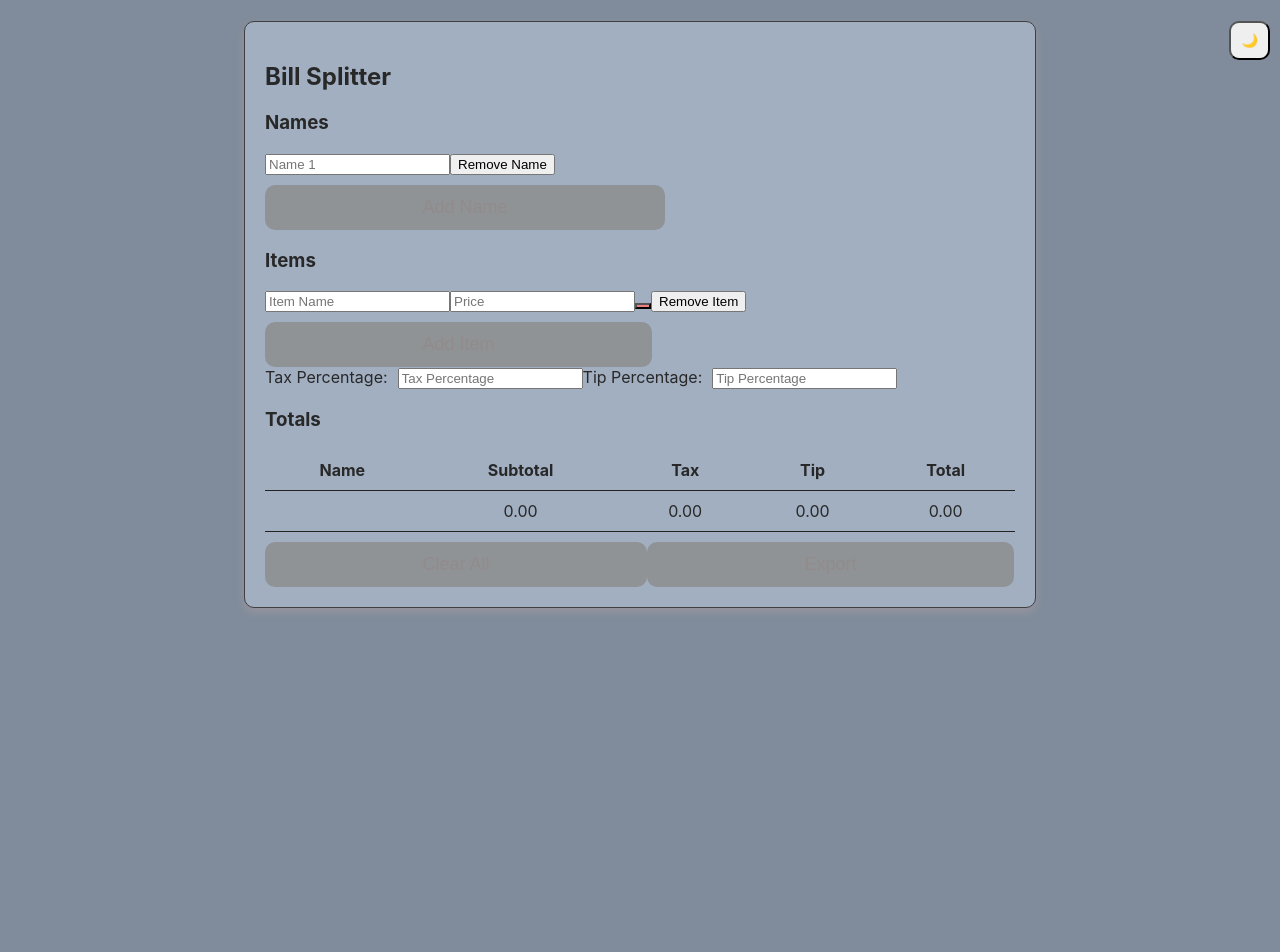
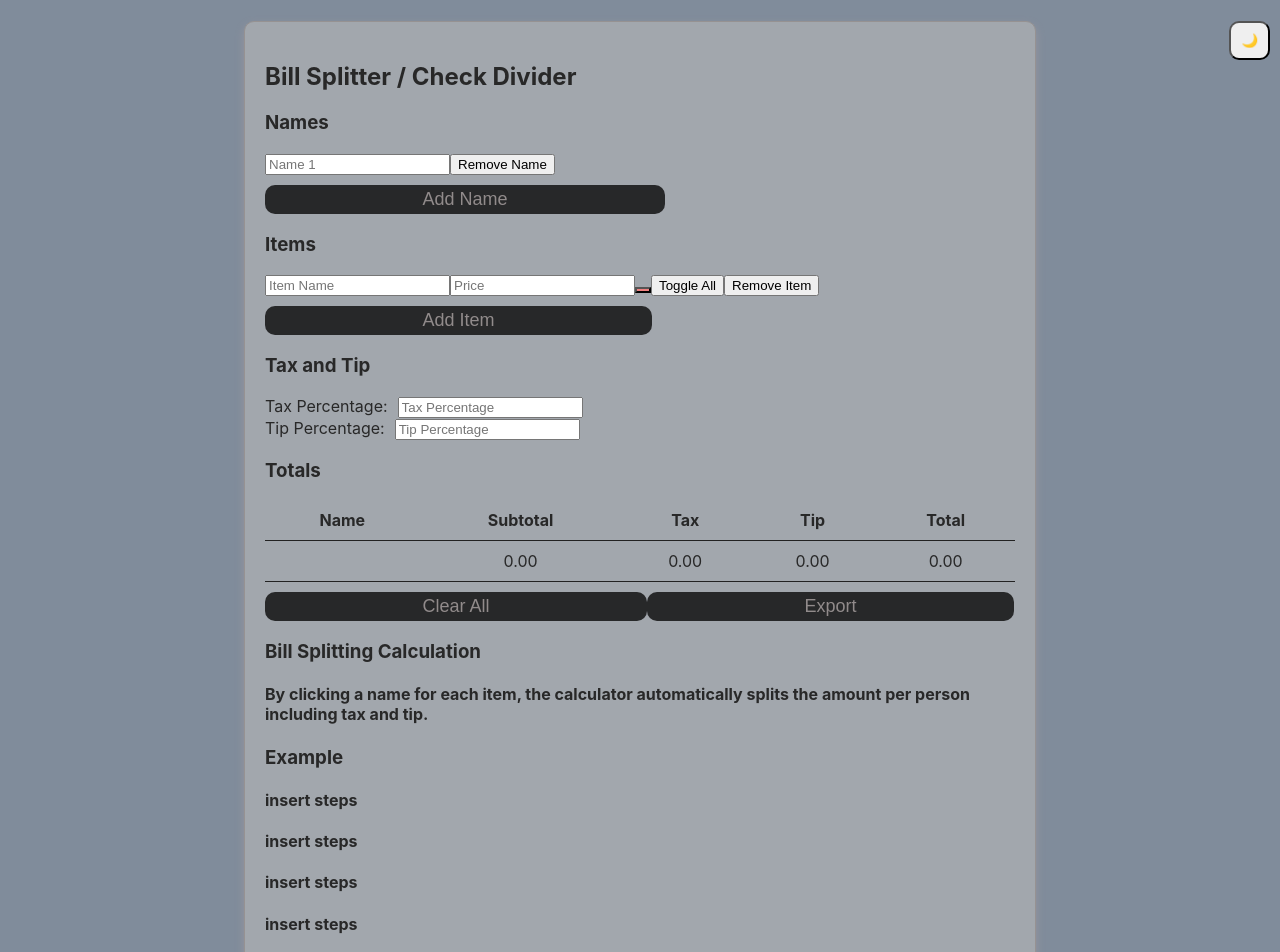
Before and after one commit to hieudphung/checksplitter, a React (Create React App) app: page / in a window 1280 px wide. Shown: the top 952 px of the page. Before the commit the page ends 800 px from the top, so only its background shows below. Built offline with nearby package versions, Linux system fonts and the light colour scheme.

Commit message:
toggle all button and fixed item calc

```diff
--- a/src/App.css
+++ b/src/App.css
@@ -1,3 +1,5 @@
+/* default was made before light and dark so now some dont work xd*/
+
 /* Default dark mode - Sets the background color and text color for dark mode */
 body.dark-mode {
   background-color: #0c0c0e; /* Dark background color */
@@ -22,7 +24,7 @@ body.dark-mode {
   color: #121212; /* White text color */
   border: none; /* No border */
   border-radius: 10px; /* Slightly rounded corners */
-  padding: 12px 157.5px; /* Padding inside the button */
+  padding: 4px 157.5px; /* Padding inside the button */
   cursor: pointer; /* Pointer cursor on hover */
   font-size: 18px; /* Font size */
   margin-top: 10px; /* Margin above the button */
@@ -69,8 +71,10 @@ body:not(.dark-mode) {
 
 /* Light mode main bubble - Styles for bubbles in light mode */
 .bubble:not(.dark-mode) {
-  background-color: #a1afc1; /* Dark background color for bubbles in light mode */
-  border-color: #3f3f3f; /* Light border color for bubbles in light mode */
+  background-color: #a2a7ad; /* Dark background color for bubbles in light mode */
+  border-color: #969292; /* Light border color for bubbles in light mode */
+  transition: background-color 2.5s ease; /* Smooth transition for background color change */
+  transition: border-color 2.5s ease; /* Smooth transition for background color change */
 }
 
 /* Light mode button - Styles for buttons in light mode */
@@ -96,11 +100,11 @@ body:not(.dark-mode) {
 
 /* Light mode bubble button - Styles for buttons inside bubbles in light mode */
 .bubble:not(.dark-mode) .button {
-  background-color: #909396; /* Dark background color for buttons inside bubbles */
+  background-color: #272829; /* Dark background color for buttons inside bubbles */
 }
 
 .bubble:not(.dark-mode) .button:hover {
-  background-color: #717880; /* Dark grey background color for buttons on hover */
+  background-color: #636568; /* Dark grey background color for buttons on hover */
 }
 
 /* Additional styling - Styles for dark mode toggle button */
--- a/src/components/BillSplitter.js
+++ b/src/components/BillSplitter.js
@@ -27,34 +27,45 @@ const BillSplitter = () => {
 
   const handleItemChange = (index, field, event) => {
     const newItems = [...items];
-    newItems[index][field] = event.target.value;
+    newItems[index] = { ...newItems[index], [field]: event.target.value };
     setItems(newItems);
   };
 
   const handleNameClick = (itemIndex, nameIndex) => {
-    const newItems = [...items];
-    const item = newItems[itemIndex];
-    const selected = item.selected;
+    const newItems = items.map((item, idx) => {
+      if (idx === itemIndex) {
+        const selected = item.selected.includes(nameIndex)
+          ? item.selected.filter(index => index !== nameIndex)
+          : [...item.selected, nameIndex];
 
-    if (selected.includes(nameIndex)) {
-      selected.splice(selected.indexOf(nameIndex), 1);
-    } else {
-      selected.push(nameIndex);
-    }
+        const subtotal = calculateSubtotal(item.price, selected.length);
+        return { ...item, selected, subtotal };
+      }
+      return item;
+    });
 
-    item.selected = selected;
-
-    const subtotal = calculateSubtotal(itemIndex);
-    item.subtotal = subtotal;
-
-    newItems[itemIndex] = item;
     setItems(newItems);
   };
 
-  const calculateSubtotal = (itemIndex) => {
+  const handleToggleAllClick = (itemIndex) => {
     const item = items[itemIndex];
-    const numberOfSelected = item.selected.length;
-    const originalPrice = parseFloat(item.price);
+    const allSelected = item.selected.length === names.length;
+
+    const selected = allSelected ? [] : names.map((_, index) => index);
+    const subtotal = calculateSubtotal(item.price, selected.length);
+
+    const newItems = items.map((item, idx) => {
+      if (idx === itemIndex) {
+        return { ...item, selected, subtotal };
+      }
+      return item;
+    });
+
+    setItems(newItems);
+  };
+
+  const calculateSubtotal = (price, numberOfSelected) => {
+    const originalPrice = parseFloat(price);
 
     if (isNaN(originalPrice) || !isFinite(originalPrice) || originalPrice === 0) {
       return '-';
@@ -63,13 +74,8 @@ const BillSplitter = () => {
     return numberOfSelected === 0 ? originalPrice : (originalPrice / numberOfSelected);
   };
 
-
-
-
   const handleAddName = () => {
     setNames([...names, '']);
-    const newItems = items.map(item => ({ ...item, selected: [...item.selected, false] }));
-    setItems(newItems);
     setTimeout(() => {
       inputRefs.current[inputRefs.current.length - 1].focus();
     }, 0);
@@ -80,7 +86,7 @@ const BillSplitter = () => {
     setNames(newNames);
     const newItems = items.map(item => ({
       ...item,
-      selected: item.selected.filter((_, i) => i !== index)
+      selected: item.selected.filter((_, i) => i !== index),
     }));
     setItems(newItems);
   };
@@ -134,7 +140,13 @@ const BillSplitter = () => {
 
   const calculateTotals = () => {
     const subtotals = names.map((_, nameIndex) =>
-      items.reduce((sum, item) => sum + (item.selected.includes(nameIndex) ? item.subtotal : 0), 0)
+      items.reduce((sum, item) => {
+        if (item.selected.includes(nameIndex)) {
+          const itemShare = parseFloat(item.price) / item.selected.length;
+          return sum + itemShare;
+        }
+        return sum;
+      }, 0)
     );
 
     const taxAmount = subtotals.map(subtotal => subtotal * (parseFloat(tax) / 100 || 0));
@@ -149,7 +161,7 @@ const BillSplitter = () => {
 
   return (
     <div>
-      <h2>Bill Splitter</h2>
+      <h2>Bill Splitter / Check Divider</h2>
 
       <div>
         <h3>Names</h3>
@@ -195,6 +207,7 @@ const BillSplitter = () => {
                 {names[nameIndex]}
               </button>
             ))}
+            <button onClick={() => handleToggleAllClick(itemIndex)}>Toggle All</button>
             <button onClick={() => handleRemoveItem(itemIndex)}>Remove Item</button>
           </div>
         ))}
@@ -203,6 +216,7 @@ const BillSplitter = () => {
 
       <div style={{ display: 'flex', alignItems: 'center' }}>
         <div>
+          <h3>Tax and Tip</h3>
           <label style={{ marginRight: '10px' }}>Tax Percentage:</label>
           <input
             type="number"
@@ -210,8 +224,7 @@ const BillSplitter = () => {
             value={tax}
             onChange={e => setTax(e.target.value)}
           />
-        </div>
-        <div>
+          <div>
           <label style={{ marginRight: '10px' }}>Tip Percentage:</label>
           <input
             type="number"
@@ -219,6 +232,7 @@ const BillSplitter = () => {
             value={tip}
             onChange={e => setTip(e.target.value)}
           />
+          </div>
         </div>
       </div>
 
@@ -250,6 +264,15 @@ const BillSplitter = () => {
         <button className="button" onClick={handleClearAll}>Clear All</button>
         <button className="button" onClick={handleExport}>Export</button>
       </div>
+      <div>
+      <h3>Bill Splitting Calculation</h3>
+      <h4>By clicking a name for each item, the calculator automatically splits the amount per person including tax and tip.</h4>
+      <h3>Example</h3>
+      <h4>insert steps</h4>
+      <h4>insert steps</h4>
+      <h4>insert steps</h4>
+      <h4>insert steps</h4>
+      </div>
     </div>
   );
 };
```
